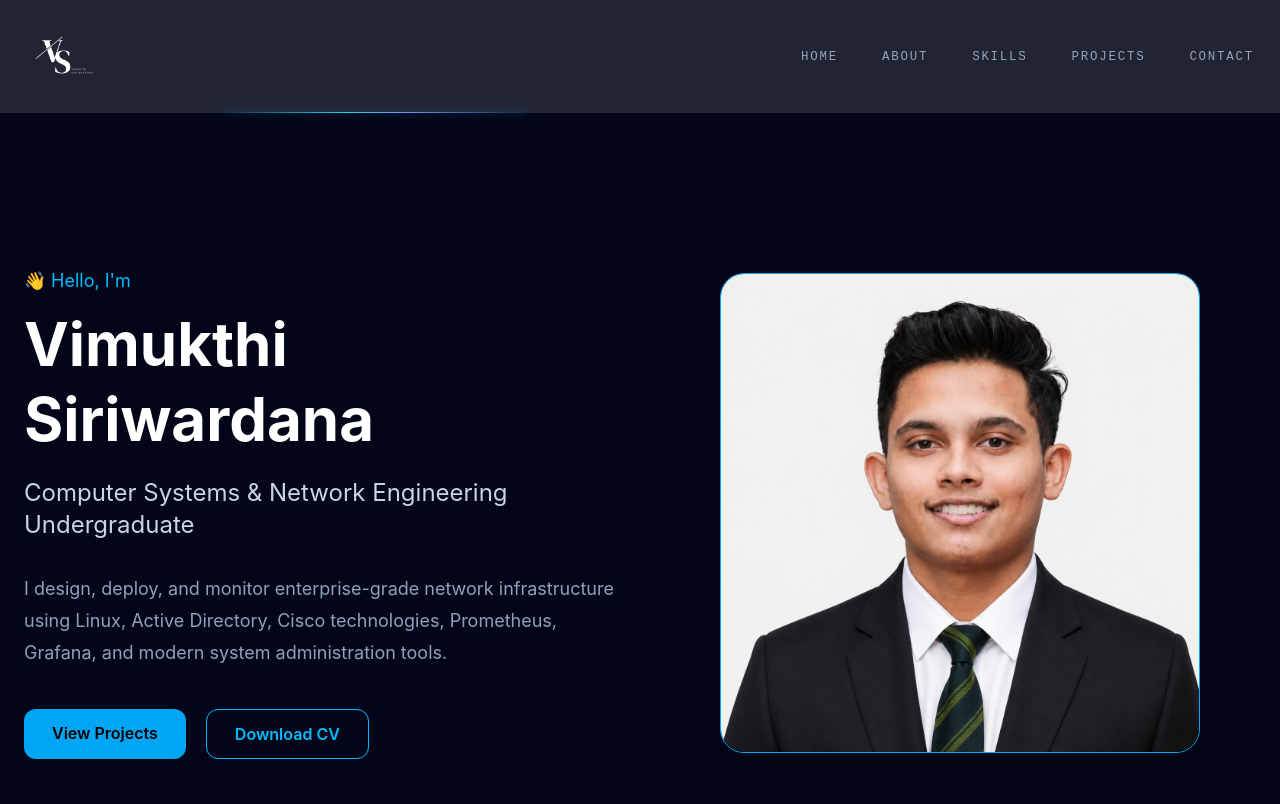
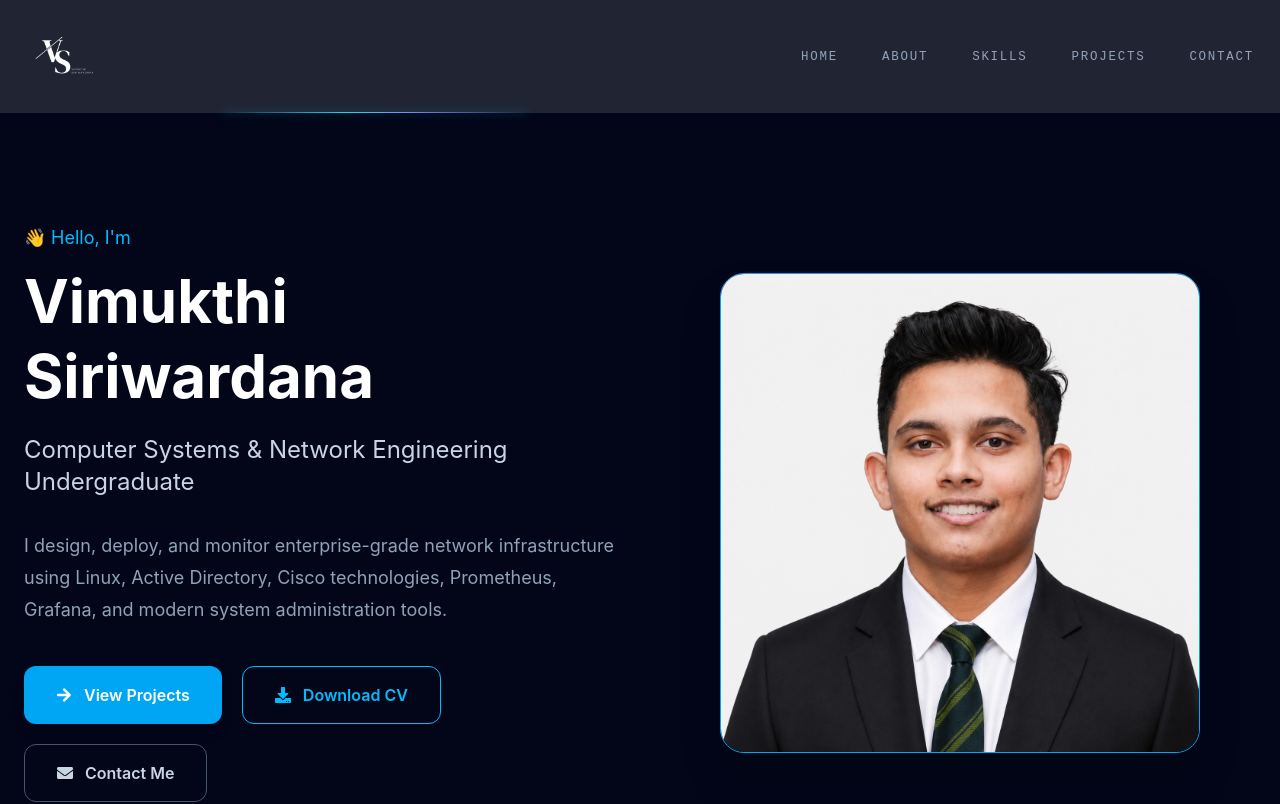
Before and after one commit to VimukthiSiriwardana/personal-portfolio, a React (Vite) app: page / in a window 1280 px wide. Shown: the top 804 px of the page. Built offline with nearby package versions, Linux system fonts and the light colour scheme.

Commit message:
Home page updated

```diff
--- a/src/sections/Hero.jsx
+++ b/src/sections/Hero.jsx
@@ -1,3 +1,9 @@
+import {
+  FaArrowRight,
+  FaDownload,
+  FaEnvelope,
+} from "react-icons/fa";
+
 import portfolio from "../constants/portfolio";
 import heroImage from "../assets/images/vimukthi.png";
 
@@ -29,21 +35,39 @@ function Hero() {
             {portfolio.description}
           </p>
 
-          <div className="mt-10 flex gap-5">
+          {/* Buttons */}
+
+          <div className="mt-10 flex flex-wrap gap-5">
+
+            {/* View Projects */}
 
             <a
               href="#projects"
-              className="bg-sky-500 hover:bg-sky-600 transition px-7 py-3 rounded-xl font-semibold inline-block"
+              className="inline-flex items-center gap-3 bg-sky-500 hover:bg-sky-600 text-white px-8 py-4 rounded-xl font-semibold transition duration-300 shadow-lg hover:shadow-sky-500/30"
             >
+              <FaArrowRight />
               {portfolio.buttons.projects}
             </a>
+
+            {/* Download CV */}
 
             <a
               href="/Vimukthi_Siriwardana_CV.pdf"
               download
-              className="border border-sky-400 text-sky-400 hover:bg-sky-400 hover:text-slate-950 transition px-7 py-3 rounded-xl font-semibold inline-block"
+              className="inline-flex items-center gap-3 border border-sky-400 text-sky-400 hover:bg-sky-400 hover:text-slate-950 px-8 py-4 rounded-xl font-semibold transition duration-300"
             >
+              <FaDownload />
               {portfolio.buttons.cv}
+            </a>
+
+            {/* Contact */}
+
+            <a
+              href="#contact"
+              className="inline-flex items-center gap-3 border border-slate-600 text-slate-300 hover:border-sky-400 hover:bg-sky-400 hover:text-slate-950 px-8 py-4 rounded-xl font-semibold transition duration-300"
+            >
+              <FaEnvelope />
+              Contact Me
             </a>
 
           </div>
```
